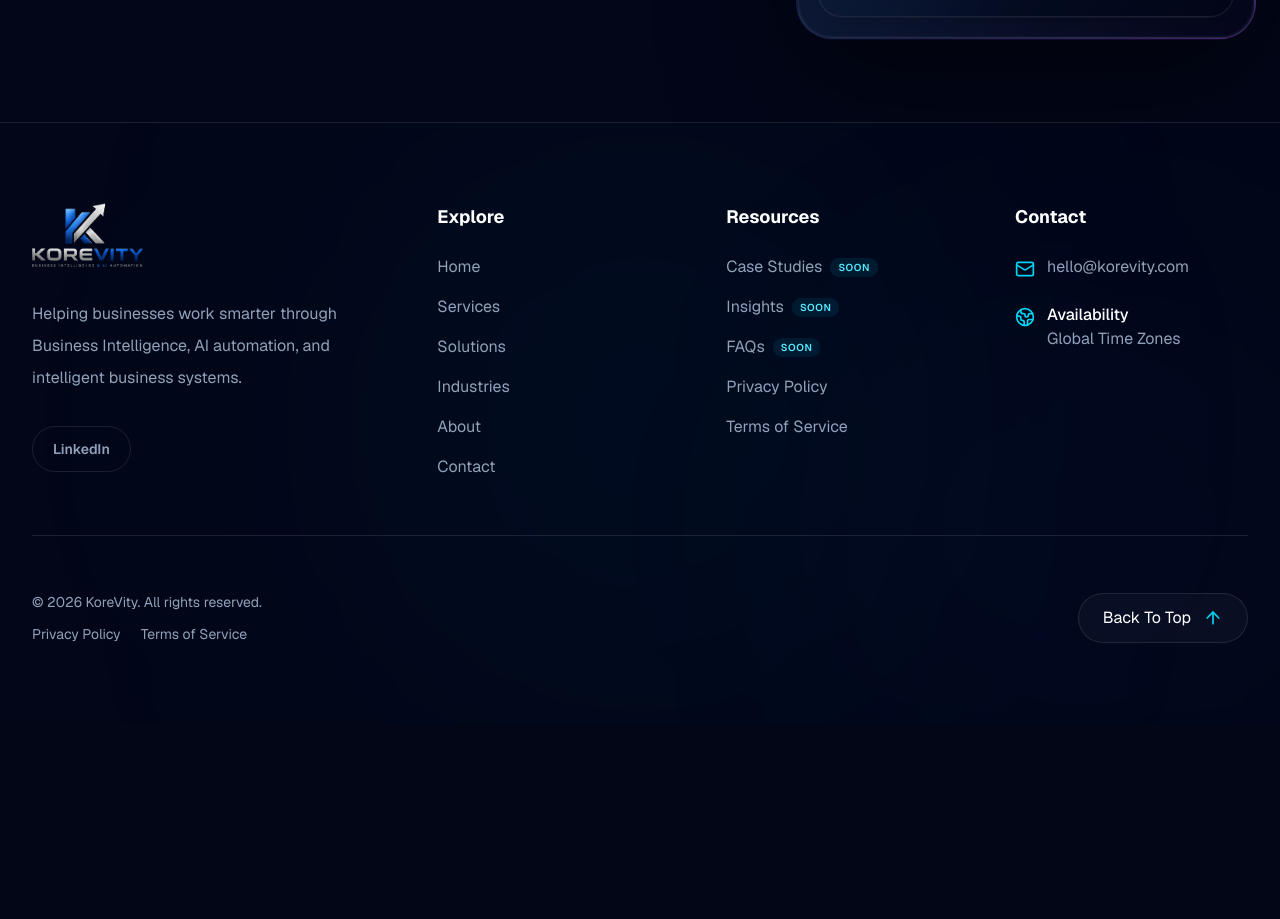
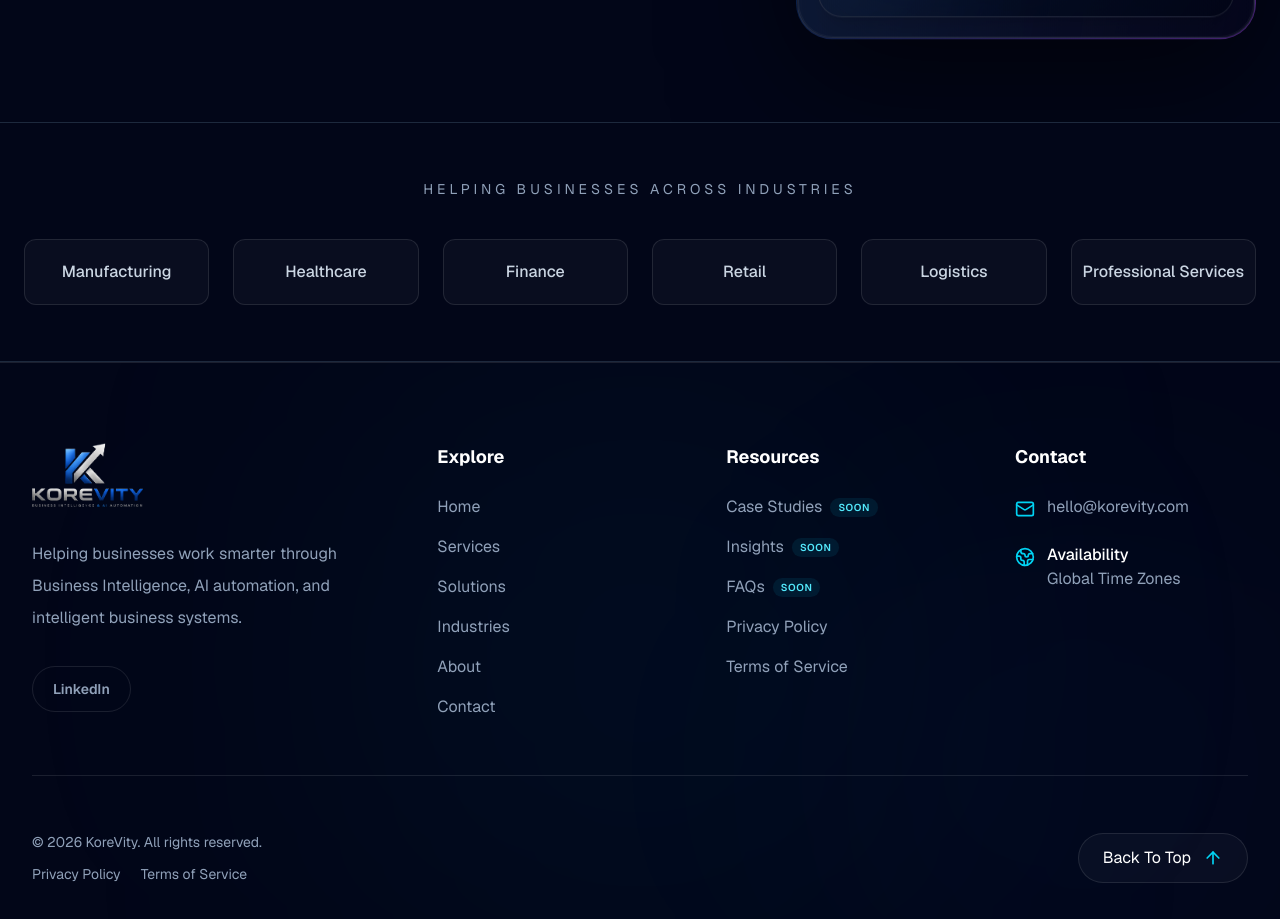
Before and after one commit to mohanKorevity/korevity-website, a Next.js app: page / in a window 1280 px wide. Shown: the part 2300-3219 px from the top of the page. Before the commit the page ends 3024 px from the top, so only its background shows below. Built offline with nearby package versions, Linux system fonts and the light colour scheme.

Commit message:
Test Hero + TrustedBy

```diff
--- a/app/page.tsx
+++ b/app/page.tsx
@@ -31,6 +31,7 @@ export default function Home() {
 
       <main className="relative overflow-hidden bg-slate-950 text-white">
   <Hero />
+  <TrustedBy />
 </main>
 
       <Footer />
```
